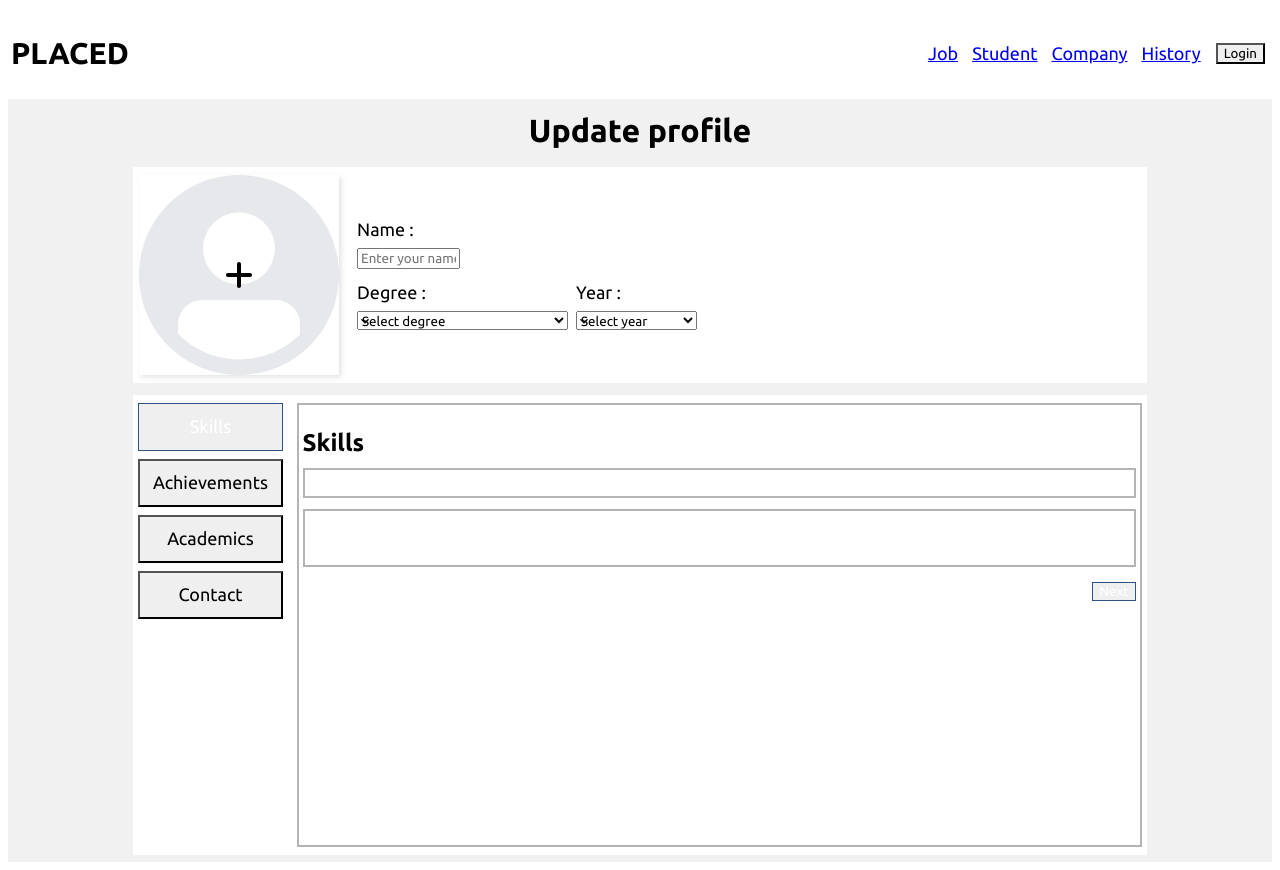
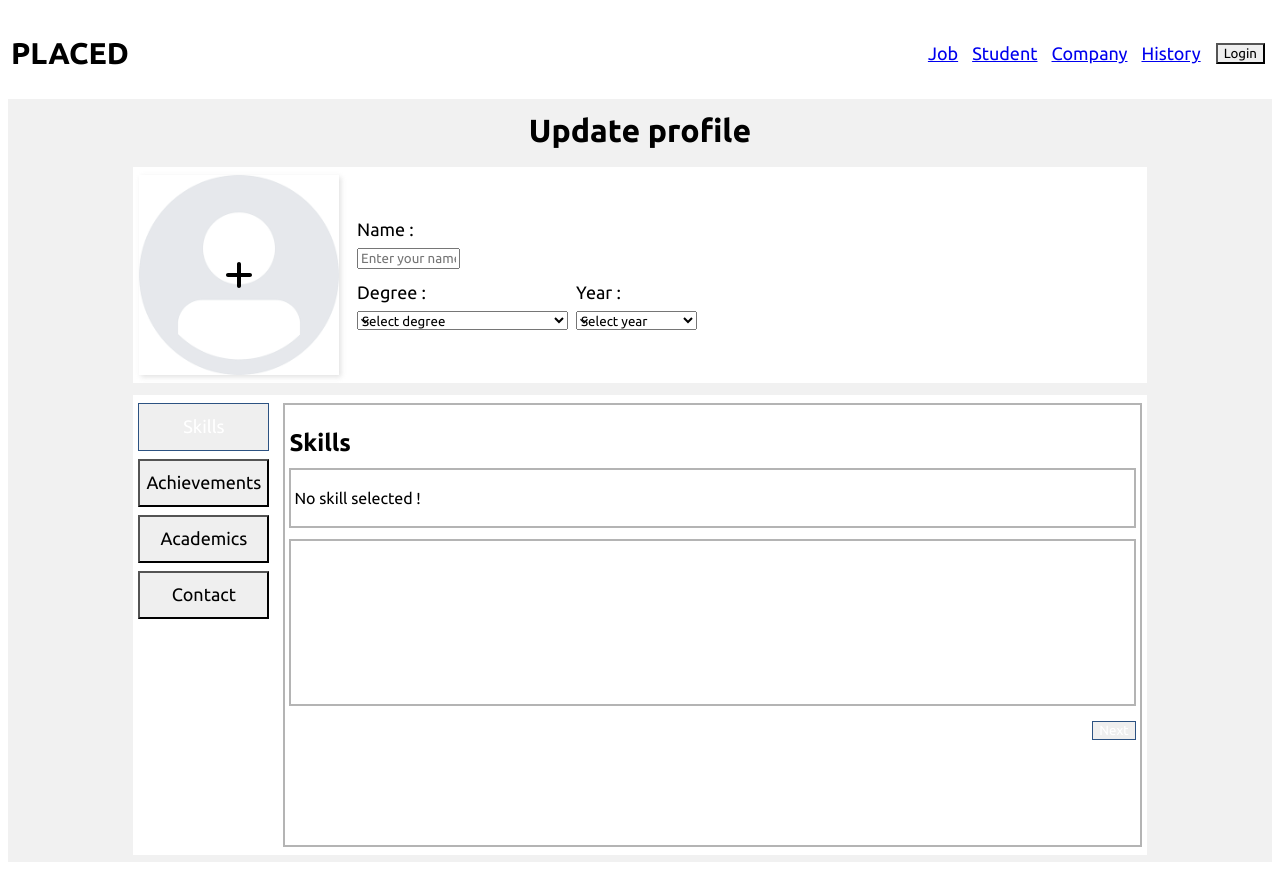
Before and after one commit to IDayanandJagtap/placement-portal, a React (Vite) app: page /student/update/1 in a window 1280 px wide. Built offline with nearby package versions, Linux system fonts and the light colour scheme; the HTML template or start-up script is replaced by a standard one.

Commit message:
Complete UpdateSkills

```diff
--- a/src/components/student/update/UpdateSkills.jsx
+++ b/src/components/student/update/UpdateSkills.jsx
@@ -1,41 +1,79 @@
 import { HStack, Stack, Text } from "@chakra-ui/react";
-import React, { useState } from "react";
+import React, { useEffect, useState } from "react";
 import Tag from "../../utils/Tag";
 
 const tags = [
     "C",
     "C++",
+    "C#",
     "Java",
     "Python",
-    "C#",
     "Go",
+    "PHP",
     "JavaScript",
+    "TypeScript",
+    "Kotlin",
     "HTML",
     "CSS",
-    "PHP",
-    "React",
+    "Bootstrap",
+    "Tailwind",
     "MySql",
     "Postgres",
     "MongoDb",
+    "React",
     "NodeJs",
     "NextJs",
-    "TypeScript",
+    "Django",
+    "Flask",
     "Mern",
     "Mean",
     "Vue",
     "Angular",
+    "React Native",
+    "Os",
+    "CN",
+    "Cloud computing",
+    "Aws",
+    "Google cloud",
+    "Azure",
     "Power Bi",
+    "pandas",
+    "scikit",
+    "Tensorflow",
+    "Matplotlib",
 ];
 
 const UpdateSkills = () => {
     const [selectedTags, setSelectedTags] = useState([]);
     const [allTags, setAllTags] = useState(tags);
 
-    const handleOnRemoveTag = (e) => {
-        // console.log(e.dataset.tagname);
+    const handleOnRemoveTag = (event) => {
+        // Remove from selectedTags and then add into allTags;
+        let removeTag = event.target.dataset.tagname;
+
+        // remove
+        let tags = selectedTags.filter((elem) => {
+            if (removeTag != elem) return elem;
+        });
+        setSelectedTags(tags);
+
+        // add
+        setAllTags([...allTags, removeTag]);
     };
 
-    const handleOnAddTag = (e) => {};
+    const handleOnAddTag = (event) => {
+        // Add into selectedTags and then remove from alltags;
+        let addTag = event.target.dataset.tagname;
+
+        // Add into selectedTags
+        setSelectedTags([...selectedTags, addTag]);
+
+        // remove from all tags
+        let filteredAllTags = allTags.filter((elem) => {
+            if (elem != addTag) return addTag;
+        });
+        setAllTags(filteredAllTags);
+    };
 
     return (
         <Stack h={"full"} p={4}>
@@ -50,11 +88,20 @@ const UpdateSkills = () => {
                 flexWrap={"wrap"}
                 borderRadius={"md"}
             >
-                <Tag
-                    name={"JavaScript"}
-                    showIcon={"delete"}
-                    onClickHandler={handleOnRemoveTag}
-                />
+                {selectedTags.length >= 1 ? (
+                    selectedTags.map((elem, index) => {
+                        return (
+                            <Tag
+                                key={index}
+                                name={elem}
+                                showIcon={"delete"}
+                                onClickHandler={handleOnRemoveTag}
+                            />
+                        );
+                    })
+                ) : (
+                    <Text color={"gray.500"}>No skill selected !</Text>
+                )}
             </HStack>
 
             {/* All tags */}
@@ -62,11 +109,21 @@ const UpdateSkills = () => {
                 border={"2px solid #b4b4b4"}
                 p={3}
                 my={3}
+                justifyContent={"start"}
+                alignItems={"start"}
                 flexWrap={"wrap"}
                 borderRadius={"md"}
+                height={"full"}
             >
-                {allTags.map((e) => {
-                    return <Tag name={e} onClickHandler={handleOnAddTag} />;
+                {allTags.map((e, index) => {
+                    return (
+                        <Tag
+                            key={index}
+                            name={e}
+                            showIcon={"add"}
+                            onClickHandler={handleOnAddTag}
+                        />
+                    );
                 })}
             </HStack>
         </Stack>
--- a/src/components/utils/Tag.jsx
+++ b/src/components/utils/Tag.jsx
@@ -11,9 +11,10 @@ const Tag = ({ name, showIcon, onClickHandler }) => {
             px={2}
             py={1}
             mx={1}
+            my={1}
             data-tagname={name}
-            // backgroundColor={"#03A9F4"} // light blue
-            // backgroundColor={"cyan.800"}
+            // backgroundColor={"blue.500"} // light blue
+            // backgroundColor={"cyan.700"}
             // backgroundColor={"#0369A1"}
             // backgroundColor={"blue.600"}
             backgroundColor={"blue.700"}
@@ -23,12 +24,24 @@ const Tag = ({ name, showIcon, onClickHandler }) => {
             borderRadius={8}
             onClick={handleOnTagClick}
         >
-            <Text as={"span"}>{name}</Text>
-            {showIcon == "delete" && (
-                <Text as={"span"} fontWeight={"bold"} px={1}>
-                    X
+            <Text as={"span"} data-tagname={name}>
+                {name}
+            </Text>
+
+            {showIcon && (
+                <Text
+                    as={"span"}
+                    fontWeight={"bold"}
+                    px={1}
+                    fontSize={"18px"}
+                    color={"whiteAlpha.600"}
+                    data-tagname={name}
+                >
+                    {showIcon == "delete" && "-"}
+                    {showIcon == "add" && "+"}
                 </Text>
             )}
+            {/* added tagname for all components because user can click on any component! */}
         </HStack>
     );
 };
```
